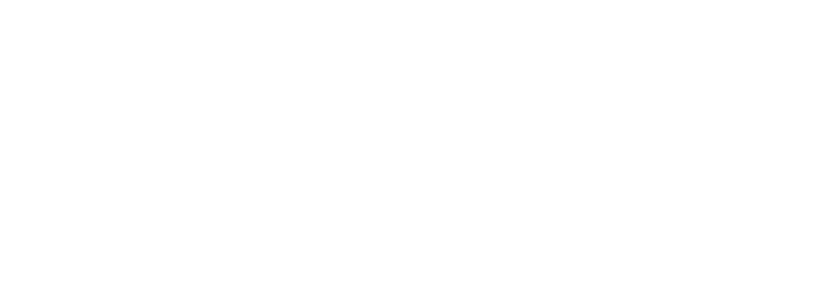
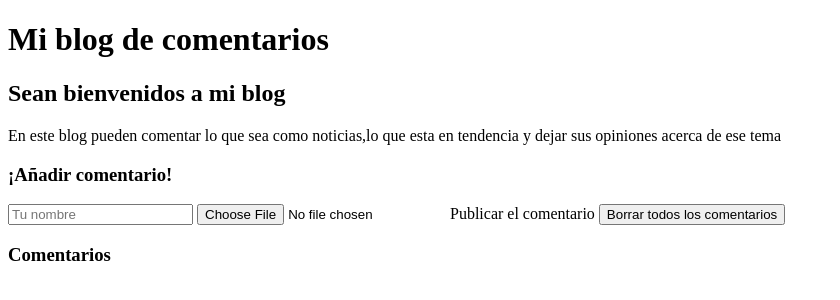
Before and after one commit to ingenieriaensistemasvillalon-max/Mi-blog, a plain HTML site: page index.html in a window 1280 px wide. Shown: the whole page, without its empty margins (0-840 px from the left). Drawn offline with Linux system fonts and the light colour scheme.

Commit message:
Update index.html

```diff
--- a/index.html
+++ b/index.html
@@ -3,3 +3,31 @@
 <head>
   <meta charset="UTF-8">
   <meta name="viewport" content="width=device-width, initial-scale=1.0">
+  <title>Mi blog de comentarios</title>
+   <link rel="stylesheet" href="css/styles.css">
+<head>
+<body>
+<header>
+<h1>Mi blog de comentarios</h1>
+</header>
+
+<main>
+<article>
+<h2>Sean bienvenidos a mi blog</h2>
+<p>En este blog pueden comentar lo que sea como noticias,lo que esta en tendencia y dejar sus opiniones acerca de ese tema</p>
+</article>
+<section class="comment-form">
+<h3>¡Añadir comentario!</h3>
+<input type="text" id="nombre" placeholder="Tu nombre" required>
+<texta <input type="file"rows="3" placeholder="Añadir tu comentario" required></textarea>
+ <input type="file" id="imagen" accept="image/*"
+<button onclick="añadirComentario()">Publicar el comentario</button>
+<button onclick="borrarlosComentarios()" class="btn-delete">Borrar todos los comentarios</button>
+</section>
+ <section id="comentarios">
+<h3>Comentarios</h3>
+ </section>
+</main>
+ <script src="js/script.js"></script>
+</body>
+</head>
```
